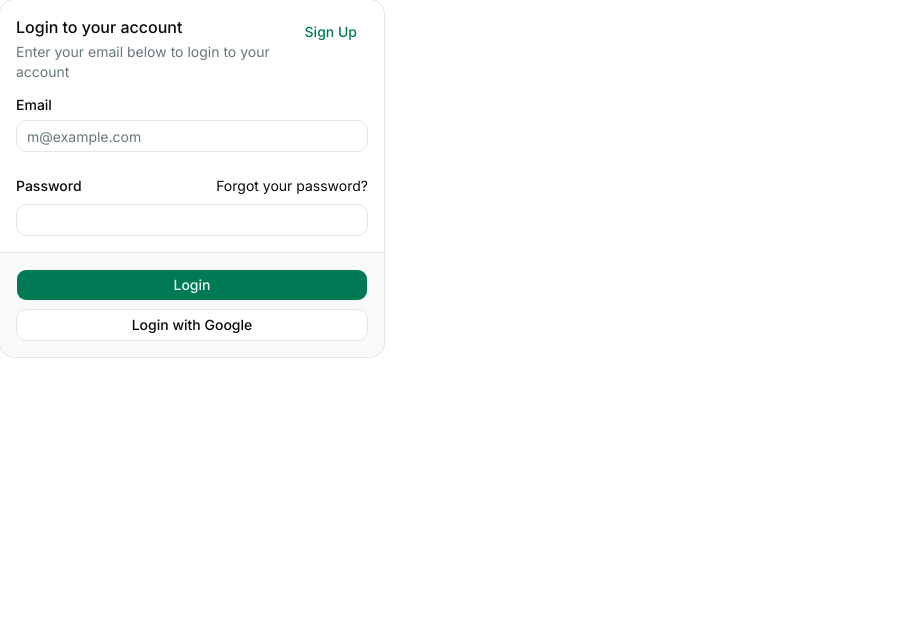
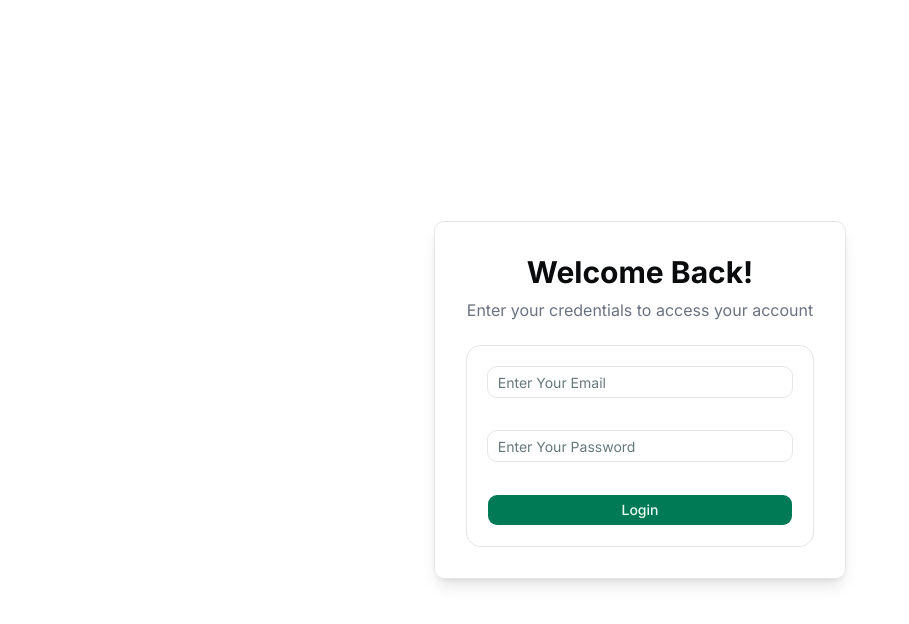
Before and after one commit to webdiv-rakib/project-nextjs-press-backend, a Next.js app: page /login in a window 1280 px wide. Shown: the top 624 px of the page, without its empty margins (0-909 px from the left). Built offline with nearby package versions, Linux system fonts and the light colour scheme.

Commit message:
Creating Login Form With ShadCn

```diff
--- /dev/null
+++ b/app/(authGroup)/_components/LoginForm.tsx
@@ -0,0 +1,21 @@
+"use client"
+
+import { Button } from "@/components/ui/button"
+import { Card } from "@/components/ui/card"
+import { Input } from "@/components/ui/input"
+
+const LoginForm = () => {
+    return (
+        <form action="" className="space-y-4">
+            <Card className="p-5 space-y-4">
+                <Input name="email" type="email" placeholder="Enter Your Email" required></Input>
+                <Input name="password" type="password" placeholder="Enter Your Password" required></Input>
+                <Button type="submit">
+                    Login
+                </Button>
+            </Card>
+        </form>
+    )
+}
+
+export default LoginForm
--- /dev/null
+++ b/app/(authGroup)/layout.tsx
@@ -0,0 +1,11 @@
+import React from 'react'
+
+const DashboardLayout = ({ children }: { children: React.ReactNode }) => {
+    return (
+        <div className='max-w-7xl mx-auto'>
+            {children}
+        </div>
+    )
+}
+
+export default DashboardLayout
--- a/app/(authGroup)/login/page.tsx
+++ b/app/(authGroup)/login/page.tsx
@@ -1,64 +1,27 @@
-import { Button } from "@/components/ui/button"
-import {
-    Card,
-    CardAction,
-    CardContent,
-    CardDescription,
-    CardFooter,
-    CardHeader,
-    CardTitle,
-} from "@/components/ui/card"
-import { Input } from "@/components/ui/input"
-import { Label } from "@/components/ui/label"
+import LoginForm from "../_components/LoginForm"
 
-export default function LoginPage() {
-    console.log(process.env.BACKEND_API_URL)
+const LoginPage = () => {
     return (
-        <Card className="w-full max-w-sm">
-            <CardHeader>
-                <CardTitle>Login to your account</CardTitle>
-                <CardDescription>
-                    Enter your email below to login to your account
-                </CardDescription>
-                <CardAction>
-                    <Button variant="link">Sign Up</Button>
-                </CardAction>
-            </CardHeader>
-            <CardContent>
-                <form>
-                    <div className="flex flex-col gap-6">
-                        <div className="grid gap-2">
-                            <Label htmlFor="email">Email</Label>
-                            <Input
-                                id="email"
-                                type="email"
-                                placeholder="m@example.com"
-                                required
-                            />
-                        </div>
-                        <div className="grid gap-2">
-                            <div className="flex items-center">
-                                <Label htmlFor="password">Password</Label>
-                                <a
-                                    href="#"
-                                    className="ml-auto inline-block text-sm underline-offset-4 hover:underline"
-                                >
-                                    Forgot your password?
-                                </a>
-                            </div>
-                            <Input id="password" type="password" required />
-                        </div>
+        <>
+            <div className="flex min-h-screen items-center justify-center">
+                <div className="w-full max-w-md space-y-6 rounded-lg border p-8 shadow-lg">
+
+                    {/* FORM GENERIC TEXTS */}
+                    <div className="space-y-2 text-center">
+                        <h1 className="text-3xl font-bold">Welcome Back!</h1>
+                        <p className="text-gray-500">
+                            Enter your credentials to access your account
+                        </p>
                     </div>
-                </form>
-            </CardContent>
-            <CardFooter className="flex-col gap-2">
-                <Button type="submit" className="w-full">
-                    Login
-                </Button>
-                <Button variant="outline" className="w-full">
-                    Login with Google
-                </Button>
-            </CardFooter>
-        </Card>
+
+                    {/* FORM */}
+                    <LoginForm />
+
+                </div>
+            </div>
+
+        </>
     )
 }
+
+export default LoginPage
```
